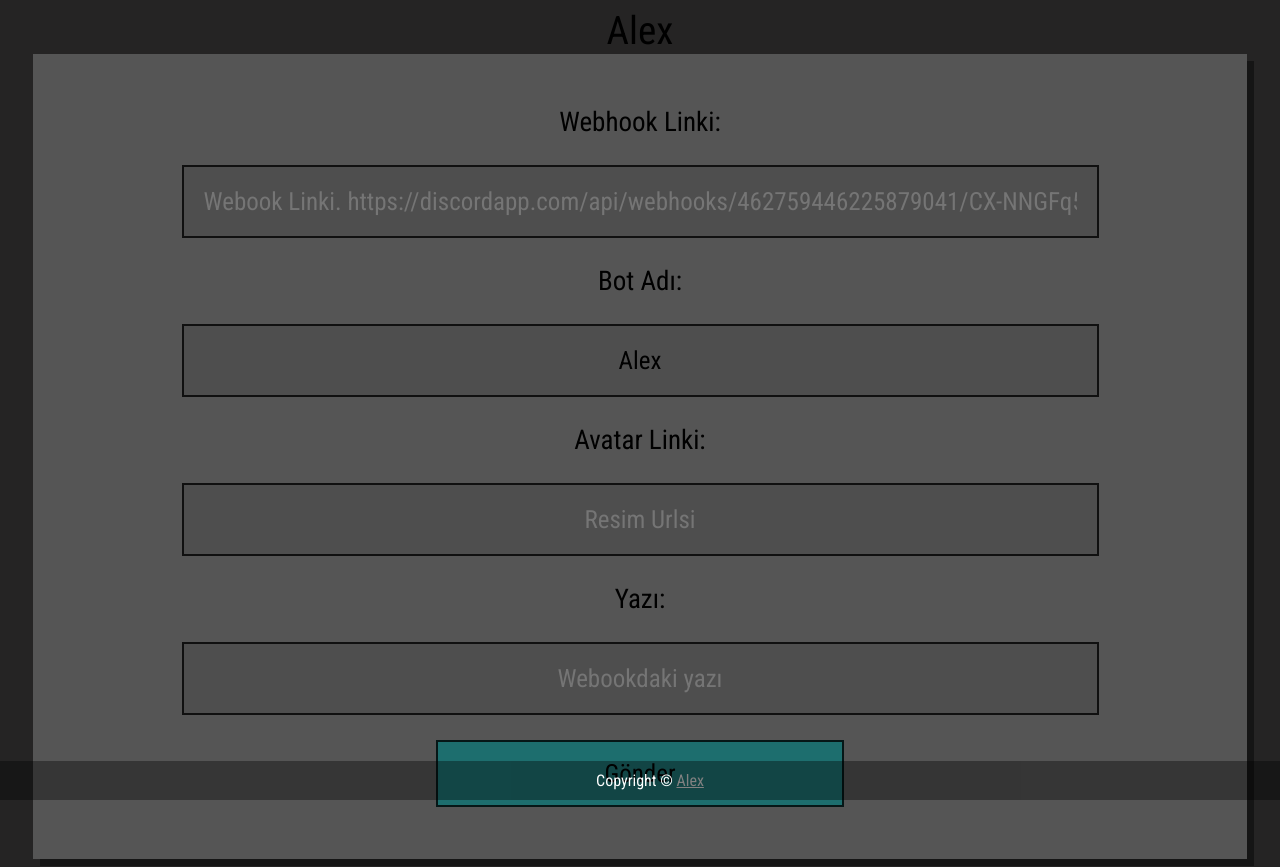
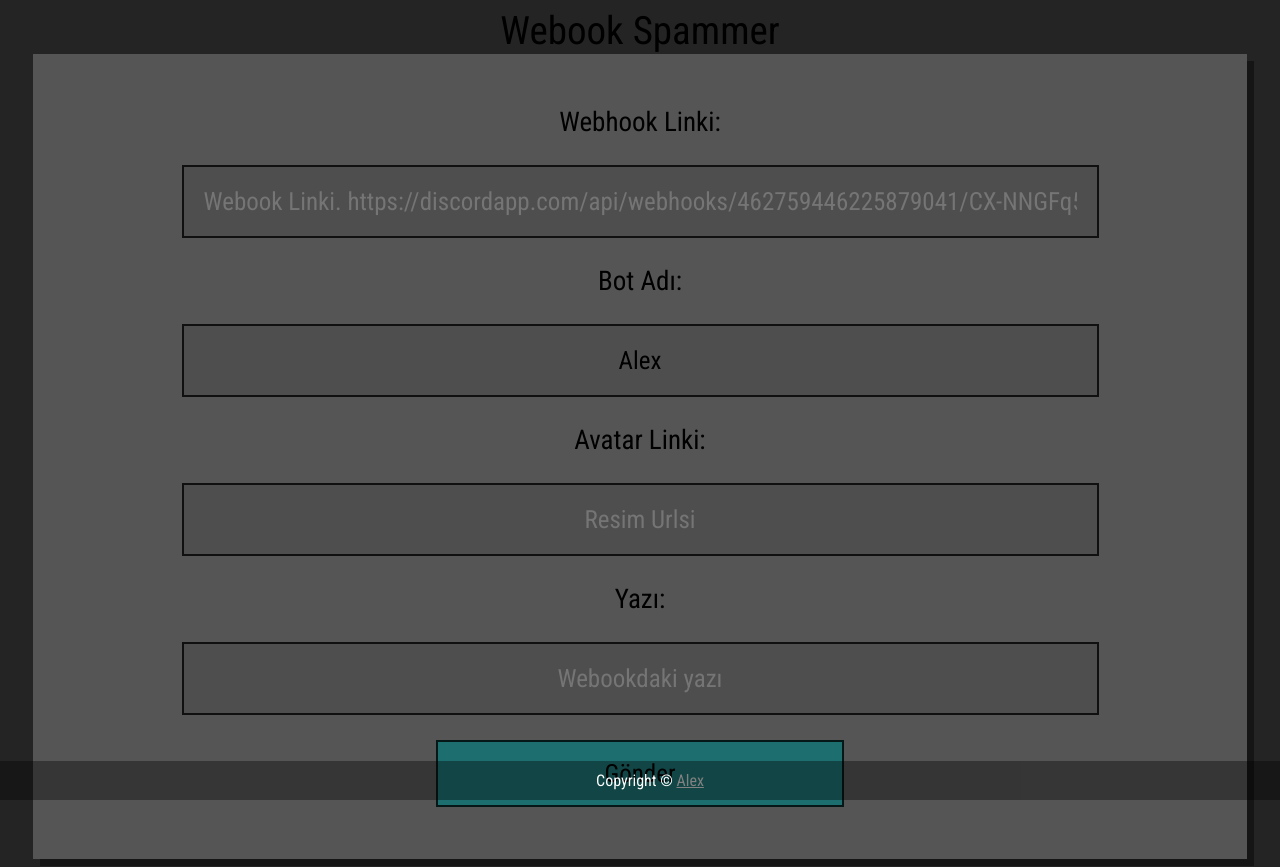
Before and after one commit to Alexbabapro/alexinspammeri, a plain HTML site: page index.html in a window 1280 px wide. Drawn offline with Linux system fonts and the light colour scheme.

Commit message:
Update index.html

```diff
--- a/index.html
+++ b/index.html
@@ -3,7 +3,7 @@
   <head>
     <meta charset="UTF-8">
   <meta name="viewport" content="width=device-width,initial-scale=1">
-    <title>Discord Webhook Spammer</title>
+    <title>Alex</title>
   <meta name="author" content="Alex">
   <meta name="description" content="Webook Spammer">
   <meta name="keywords" content="discord,Alex,webhook">
@@ -13,7 +13,7 @@
   <body>
 
     <div id="header">
-      <h>Alex</h>
+      <h>Webook Spammer</h>
     </div>
     <div id="container">
       <div class="center-align">
```
